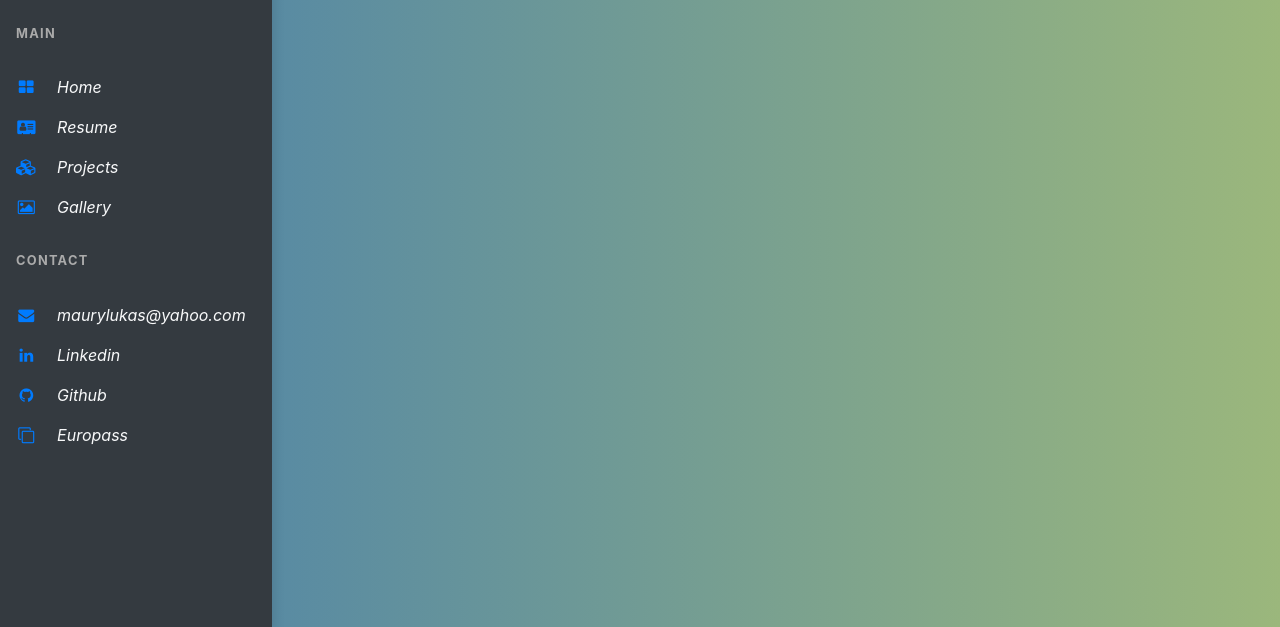
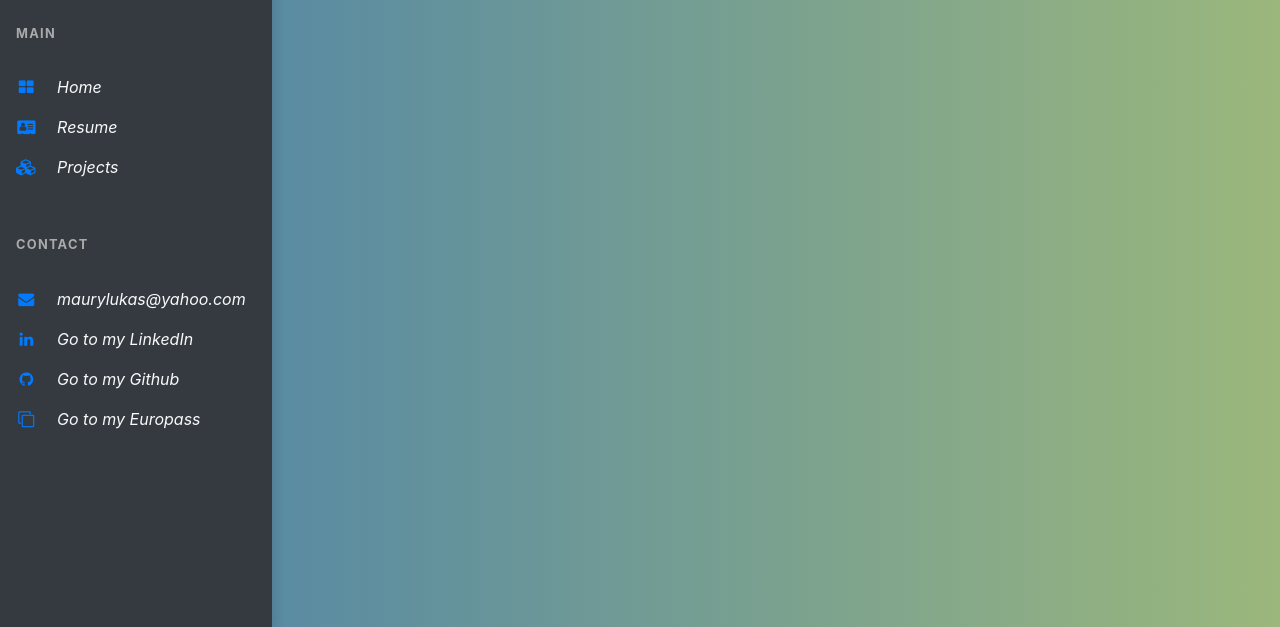
Before and after one commit to maurylukas/mysitecvofml, a Flask app: template mycv/templates/base.html in a window 1280 px wide. Shown: the part 173-800 px from the top of the page. Run offline with Flask 2, Linux system fonts and the light colour scheme; the template is opened without the code that fills it, so the values that code supplies are empty; some libraries are stand-ins or nearby versions.

Commit message:
Links added
Added most of the needed links

```diff
--- a/mycv/static/doc/estilo.css
+++ b/mycv/static/doc/estilo.css
@@ -86,7 +86,7 @@
 /*
 *
 * ==========================================
-* FOR DEMO PURPOSE
+* FOR GENERAL PURPOSE
 * ==========================================
 *
 */
--- a/mycv/templates/navbar.html
+++ b/mycv/templates/navbar.html
@@ -36,13 +36,17 @@
         </a>
     </li>
       <!-- Gallery -->
+    <!--
     <li class="nav-item">
         <a href="#" class="nav-link text-light font-italic bg-dark">
             <i class="fa fa-picture-o mr-3 text-primary fa-fw"></i>
             Gallery
         </a>
     </li>
+    -->
   </ul>
+
+    <br>
 
     <!-- Contact Section -->
   <p class="text-gray font-weight-bold text-uppercase px-3 small py-4 mb-0">Contact</p>
@@ -50,30 +54,30 @@
   <ul class="nav flex-column bg-dark mb-0">
       <!-- E-mail -->
     <li class="nav-item">
-      <a href="#" class="nav-link text-light font-italic bg-dark">
+        <a class="nav-link text-light font-italic bg-dark" id="email">
             <i class="fa fa-envelope mr-3 text-primary fa-fw"></i>
             maurylukas@yahoo.com
         </a>
     </li>
       <!-- Linkedin -->
     <li class="nav-item">
-      <a href="#" class="nav-link text-light font-italic bg-dark">
+        <a href="https://www.linkedin.com/in/maurylukas/" target="_blank" class="nav-link text-light font-italic bg-dark" id="linkedin">
             <i class="fa fa-linkedin mr-3 text-primary fa-fw"></i>
-                Linkedin
+            Go to my LinkedIn
         </a>
     </li>
       <!-- Github -->
     <li class="nav-item">
-      <a href="#" class="nav-link text-light font-italic bg-dark">
+        <a href="https://github.com/maurylukas" target="_blank" class="nav-link text-light font-italic bg-dark" id="github">
             <i class="fa fa-github mr-3 text-primary fa-fw"></i>
-                Github
+            Go to my Github
         </a>
     </li>
       <!-- Europass -->
     <li class="nav-item">
-      <a href="#" class="nav-link text-light font-italic bg-dark">
+        <a href="https://europa.eu/europass/eportfolio/api/eprofile/shared-profile/fe11402e-ff5c-47c3-8265-74ea713de9cf?view=html" target="_blank" class="nav-link text-light font-italic bg-dark" id="europass">
             <i class="fa fa-clone mr-3 text-primary fa-fw"></i>
-                Europass
+            Go to my Europass
         </a>
     </li>
   </ul>
```
Also changed, not shown: mycv/templates/projects.html (+57 -33 lines), mycv/static/img/kag.jpg (added), mycv/templates/resume.html (indentation only). Lines whose indentation alone changed are shown as unchanged.
